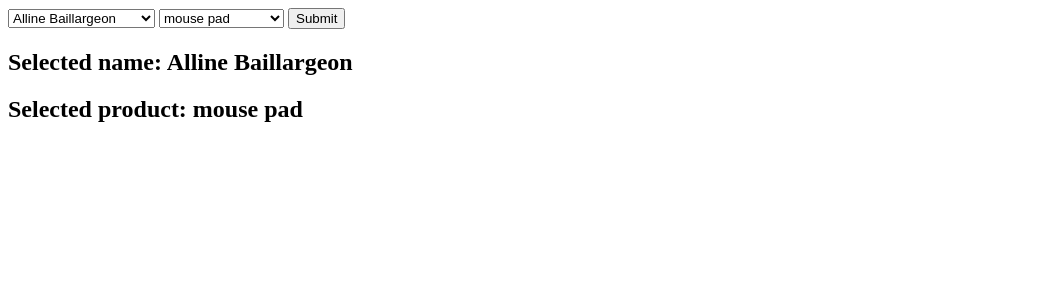
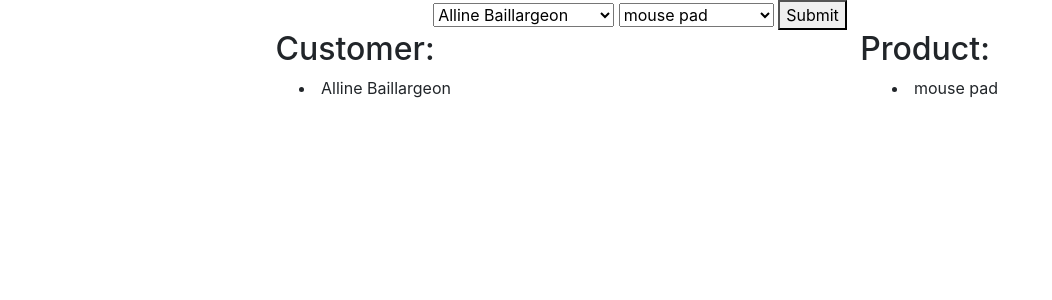
Before and after one commit to RobinMarien/oop-pricecalculator2, a PHP site: page / in a window 1280 px wide. Shown: the top 300 px of the page, without its empty margins (0-1052 px from the left). Run offline with PHP 8.4, Linux system fonts and the light colour scheme.

Commit message:
created css file

```diff
--- /dev/null
+++ b/View/css/style.css
@@ -0,0 +1,3 @@
+ul{
+    list-style-position: inside;
+}
--- a/View/home.php
+++ b/View/home.php
@@ -7,9 +7,12 @@
     <meta name="viewport"
           content="width=device-width, user-scalable=no, initial-scale=1.0, maximum-scale=1.0, minimum-scale=1.0">
     <meta http-equiv="X-UA-Compatible" content="ie=edge">
-    <title>Document</title>
+    <title>Price Calculator</title>
+    <link rel="stylesheet" href="https://stackpath.bootstrapcdn.com/bootstrap/4.3.1/css/bootstrap.min.css" integrity="sha384-ggOyR0iXCbMQv3Xipma34MD+dH/1fQ784/j6cY/iJTQUOhcWr7x9JvoRxT2MZw1T" crossorigin="anonymous">
+    <link rel="stylesheet" type="text/css" href="View/css/style.css">
+
 </head>
-<body>
+<body class="text-center">
 <form method="get">
     <select name = "customer">
         <?php foreach($allCustomers AS $customerItem):?>
@@ -48,10 +51,24 @@
 
     <button type="submit">Submit</button>
 </form>
+<div class="container">
+    <div class="row">
+        <div class="col-md-6">
+            <h2>Customer:</h2>
+            <ul>
+                <li><?php echo $customer->getName()?></li>
 
-<h2>Selected name: <?php echo $customer->getName()?> </h2>
+            </ul>
+        </div>
+        <div class="col-md-6">
+            <h2>Product:</h2>
+            <ul>
+                <li><?php echo $product->getName()?></li>
 
-<h2>Selected product: <?php echo $product->getName()?> </h2>
+            </ul>
+        </div>
+    </div>
+</div>
 
 </body>
 </html>
--- a/index.php
+++ b/index.php
@@ -10,6 +10,7 @@ require 'Model/Customer.php';
 require 'Model/CustomerLoader.php';
 require 'Model/Product.php';
 require 'Model/ProductLoader.php';
+
 
 session_start();
 
```
